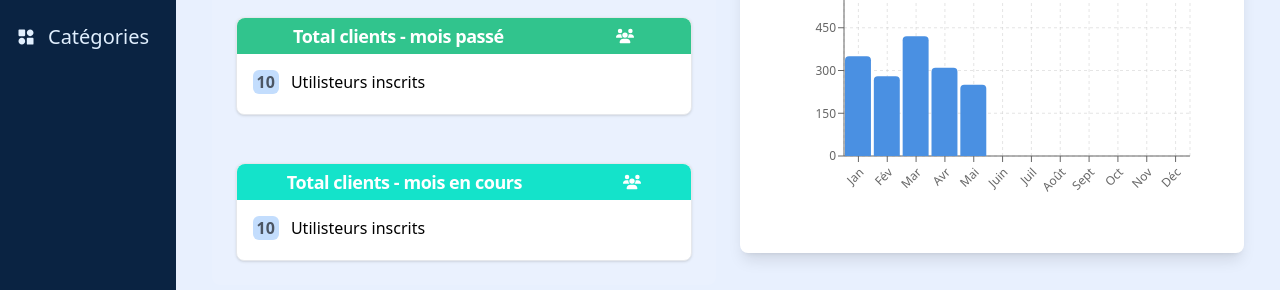
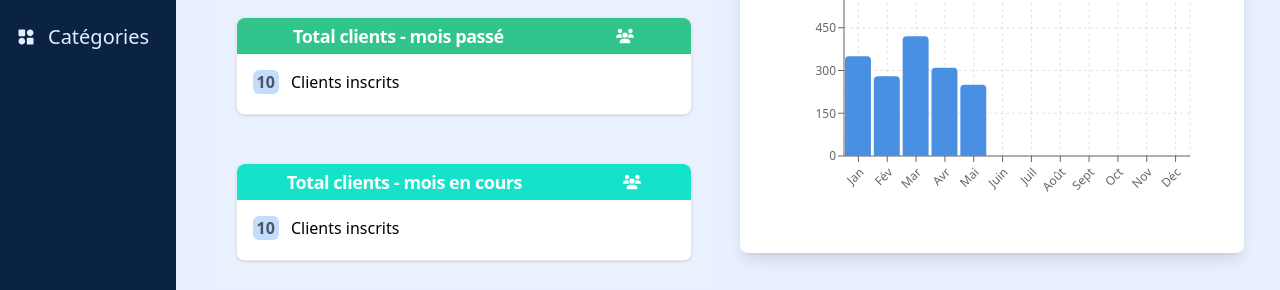
Before and after one commit to fallouwade/frontendTache21, a React (Vite) app: page /clients in a window 1280 px wide. Shown: the part 249-539 px from the top of the page. Built offline with nearby package versions, Linux system fonts and the light colour scheme.

Commit message:
udate client  card

```diff
--- a/src/Composants/admin/clients/CardsClients/CardsClient.jsx
+++ b/src/Composants/admin/clients/CardsClients/CardsClient.jsx
@@ -18,7 +18,7 @@ export default function CardsClient() {
           color="bg-green-400 text-white text-base md:text-lg"
           titre="Total clients - mois passé"
           icone={<FaUsers />}
-          description="Utilisteurs inscrits"
+          description="Clients inscrits"
           nombre={10}
         />
       </div>
@@ -27,7 +27,7 @@ export default function CardsClient() {
           color="bg-[#14e3ca] text-white text-base md:text-lg"
           titre="Total clients - mois en cours"
           icone={<FaUsers />}
-          description="Utilisteurs inscrits"
+          description="Clients inscrits"
           nombre={10}
         />
       </div>
```
